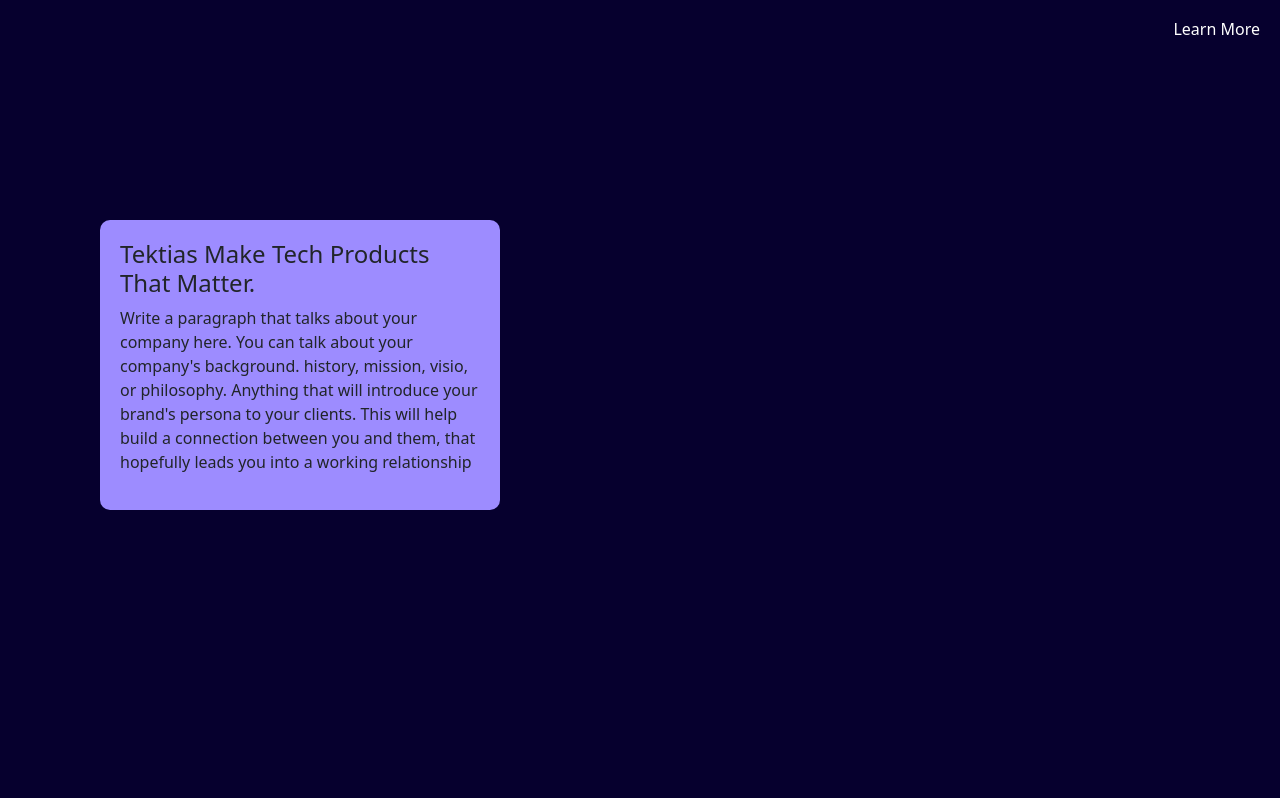
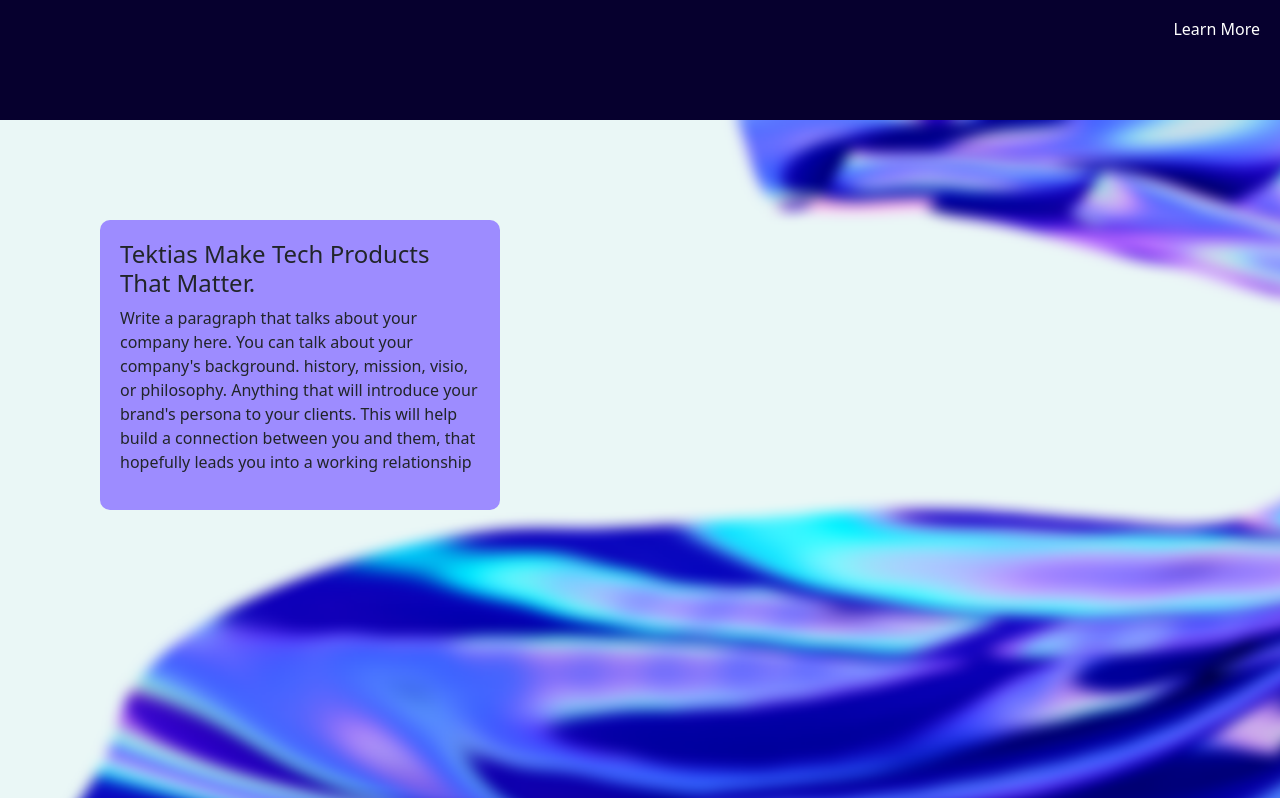
Before and after one commit to KOKRendy/tektias, a plain HTML site: page index.html in a window 1280 px wide. Shown: the part 680-1478 px from the top of the page. Drawn offline with nearby package versions, Linux system fonts and the light colour scheme; the site is published under a folder, as on GitHub Pages, so addresses that start at the root find nothing.

Commit message:
Update style.css

```diff
--- a/style.css
+++ b/style.css
@@ -62,7 +62,7 @@
 
 
 .second {
-    background-image: url(/img/background-2.png);
+    background-image: url(img/background-2.png);
     width: 100%;
     background-repeat: no-repeat;
     background-size: cover;
```
